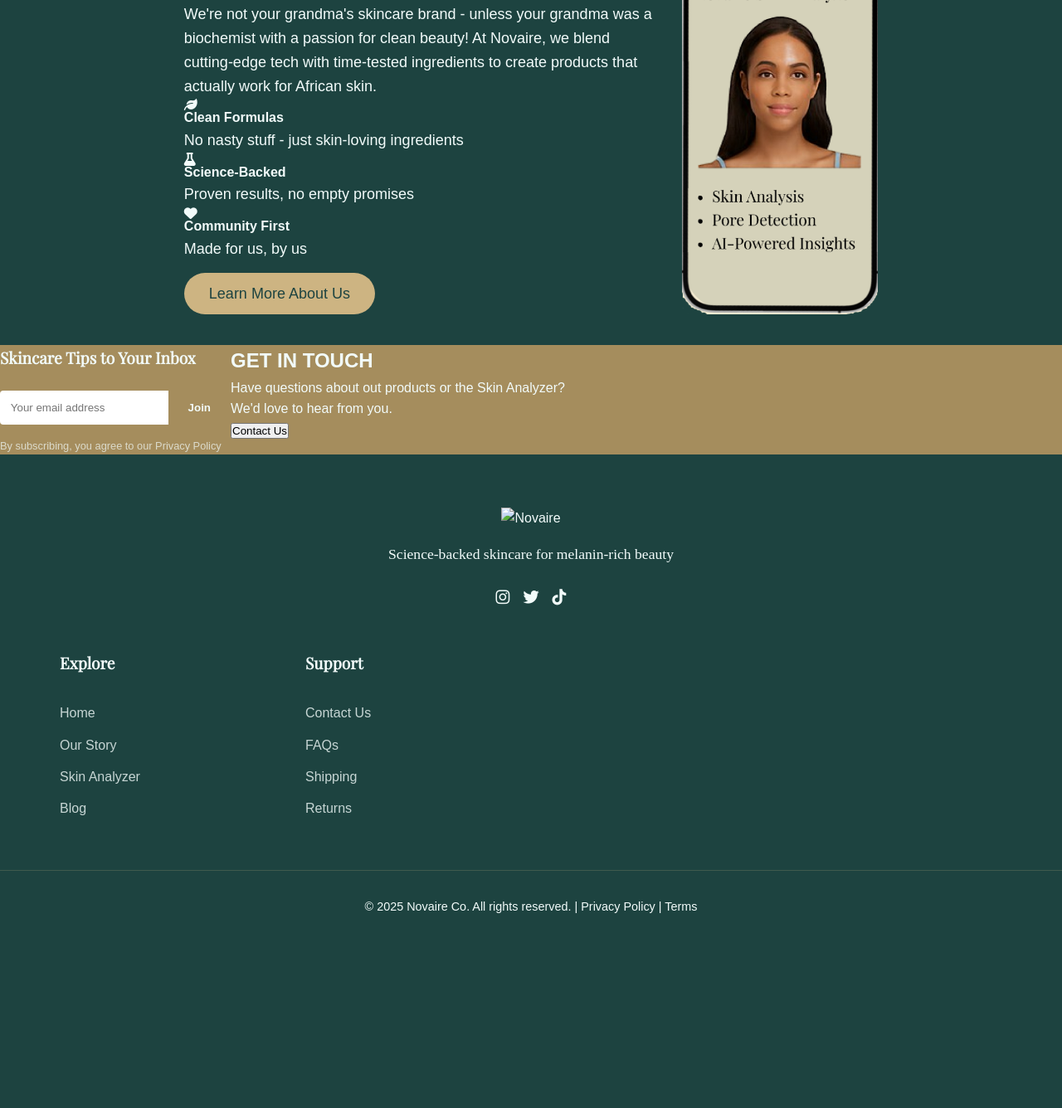
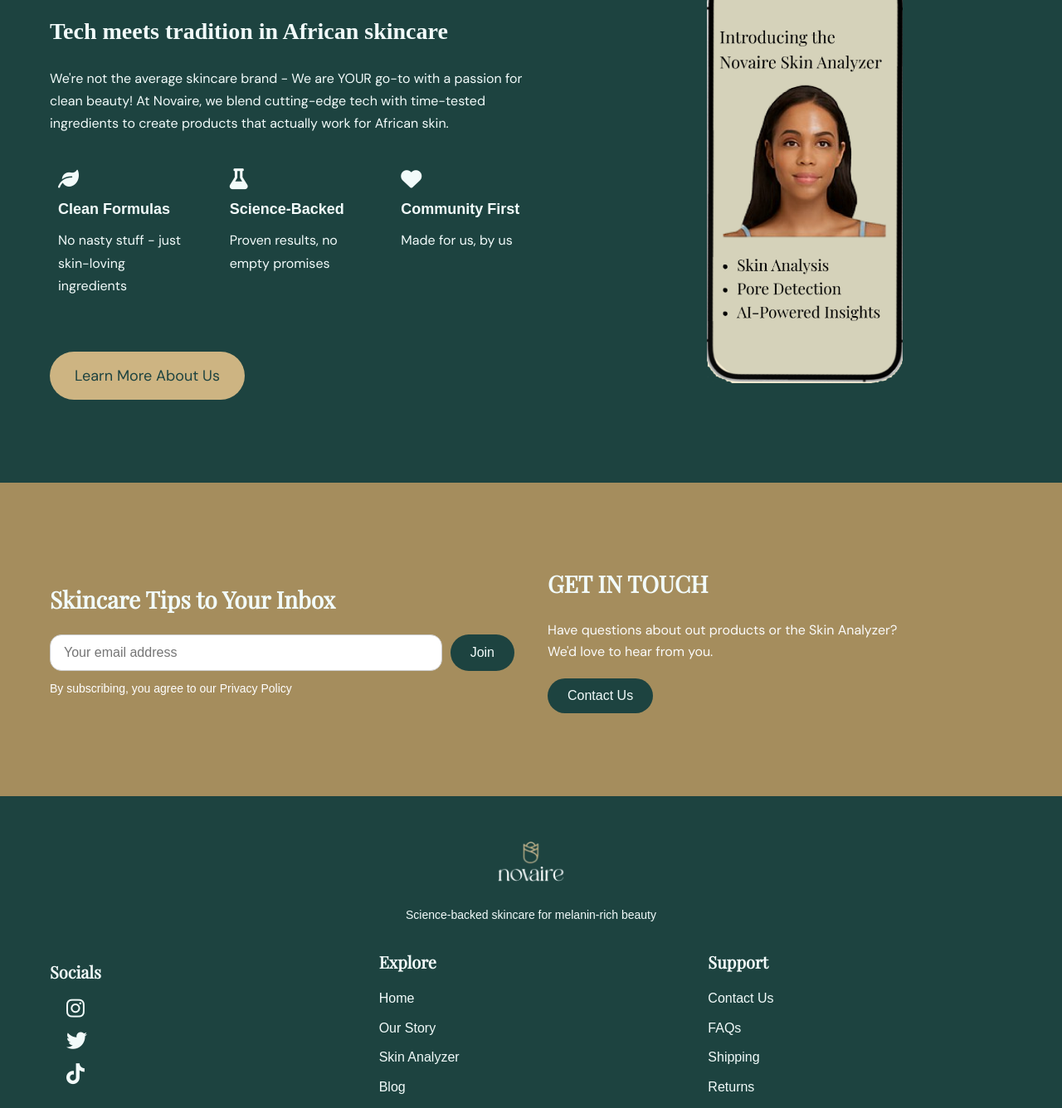
Before and after one commit to G3-RA/NovaireSkinAnalyzer, a plain HTML site: page index.html in a window 1280 px wide. Shown: the part 1029-2365 px from the top of the page at 83% size. Before the commit the page ends 2166 px from the top, so only its background shows below. Drawn offline with nearby package versions, Linux system fonts and the light colour scheme.

Commit message:
Analyzer styles

```diff
--- a/index.html
+++ b/index.html
@@ -9,6 +9,7 @@
         <link rel="stylesheet" href="style.css">
         <link rel="stylesheet" href="https://cdnjs.cloudflare.com/ajax/libs/font-awesome/6.0.0-beta3/css/all.min.css">
     </head>
+
     <body>
         <!-- HEADER SECTION -->
         <header>
@@ -47,32 +48,28 @@
                     <h2>Hey there, we're Novaire</h2>
                     <h3>Tech meets tradition in African skincare</h3>
                     <p>
-                    We're not your grandma's skincare brand - unless your grandma was a biochemist
+                        We're not the average skincare brand - We are YOUR go-to
                         with a passion for clean beauty! At Novaire, we blend cutting-edge tech with
                         time-tested ingredients to create products that actually work for African skin.
                     </p>
 
                     <div class="brand-pillars">
                         <div class="pillar">
-                        <i class="fas fa-leaf"><h4>Clean Formulas</h4></i>
-
+                            <h4><i class="fas fa-leaf"></i>  Clean Formulas</h4>
                             <p>No nasty stuff - just skin-loving ingredients</p>
                         </div>
                         <div class="pillar">
-                        <i class="fas fa-flask"><h4>Science-Backed</h4></i>
-
+                            <h4><i class="fas fa-flask"></i>  Science-Backed</h4>
                             <p>Proven results, no empty promises</p>
                         </div>
                         <div class="pillar">
-                        <i class="fas fa-heart"><h4>Community First</h4></i>
-
+                            <h4><i class="fas fa-heart"></i> Community First</h4>
                             <p>Made for us, by us</p>
                         </div>
                     </div>
                 </div>
                 <br>
                 <a href="#" class="cta-button">Learn More About Us</a>
-            <!-- <p>Novaire Skin Analyzer is a cutting-edge tool designed to analyze and enhance your skin's health. Using advanced technology, we provide you with personalized insights and recommendations for flawless skin.</p> -->
             </div>
 
             <div class="index-about-image">
@@ -81,15 +78,9 @@
         </section>
 
 
-    <!-- CTA BANNER -->
-    <!-- <section class="cta-banner">
-        <p>Ready to transform your skincare routine? Start your skin analysis today!</p>
-        <a href="#analyzer" class="cta-button">Analyze My Skin</a>
-    </section> -->
-
+        <!-- NEWSLETTER COLUMN -->
         <section class="index-cta">
-        <!-- Newsletter Column -->
-        <div class="footer-newsletter">
+            <div class="newsletter">
                 <h3>Skincare Tips to Your Inbox</h3>
                 <form class="newsletter-form">
                     <input type="email" placeholder="Your email address">
@@ -108,18 +99,23 @@
             </aside>
         </section>
 
+
         <!-- FOOTER SECTION -->
         <footer class="site-footer">
+            <figure>
+                <img src="images/footer-logo.png" alt="Novaire" class="footer-logo">
+                <figcaption>Science-backed skincare for melanin-rich beauty</figcaption>
+            </figure>
+
             <div class="footer-container">
                 <!-- Brand Column -->
-        <div class="footer-brand">
-            <img src="images/logo-light.png" alt="Novaire" class="footer-logo">
-            <p class="footer-tagline">Science-backed skincare for melanin-rich beauty</p>
                 <div class="social-links">
-                <a href="#"><i class="fab fa-instagram"></i></a>
-                <a href="#"><i class="fab fa-twitter"></i></a>
-                <a href="#"><i class="fab fa-tiktok"></i></a>
-            </div>
+                    <h3>Socials</h3>
+                    <ul>
+                        <li><a href="#"><i class="fab fa-instagram"></i></a></li>
+                        <li><a href="#"><i class="fab fa-twitter"></i></a></li>
+                        <li><a href="#"><i class="fab fa-tiktok"></i></a></li>
+                    </ul>
                 </div>
 
                 <!-- Links Column -->
--- a/style.css
+++ b/style.css
@@ -25,7 +25,8 @@
   list-style-type: none;
 }
 
-/* HEADER STYLES*/
+
+/*========== HEADER STYLES ==========*/
 header {
   background: linear-gradient( to left, #442e04, #cdb482);
   padding: 10px 0;
@@ -62,7 +63,8 @@
     color: #1d4340;
 }
 
-/* INDEX HERO STYLES */
+
+/*========== INDEX HERO STYLES ==========*/
 .index-hero {
   background: url('images/hero1.png') no-repeat center center/cover;
   height: 100vh;
@@ -88,40 +90,57 @@
 .cta-button {
   background-color: #cdb482;
   padding: 15px 30px;
+  font-family: 'DM Sans', sans-serif;
   font-size: 18px;
   color: #1d4340;
   border-radius: 30px;
-  transition: background-color 0.3s;
+  transition: background-color 0.3s ease;
+  display: inline-block;
+  margin-top: 30px;
+  text-decoration: none;
 }
 
 .cta-button:hover {
   background-color: #a58d5d;
 }
 
-/* INDEX ABOUT STYLES */
+/*========== INDEX ABOUT STYLES ==========*/
 .index-about {
   display: flex;
-  justify-content: center;
+  flex-wrap: wrap;
+  justify-content: space-between;
   align-items: center;
-  padding: 30px 20px;
+  padding: 100px 60px;
+  gap: 40px;
 }
 
 .index-about-content {
+  flex: 1;
   max-width: 600px;
-  padding-right: 30px;
 }
 
 .index-about h2 {
   font-family: 'Playfair Display', serif;
   font-size: 36px;
+  margin-bottom: 10px;
+}
+
+.index-about h3 {
+  font-family: 'Cormorant Garamond', serif;
+  font-size: 28px;
   margin-bottom: 20px;
-  color: #f2fbfa;
 }
 
 .index-about p {
-    color: #f2fbfa;
-    font-size: 18px;
-    line-height: 1.6;
+  font-family: 'DM Sans', sans-serif;
+  font-size: 16px;
+  line-height: 1.7;
+}
+
+.index-about-image {
+  flex: 1;
+  max-width: 500px;
+  text-align: center;
 }
 
 .index-about-image img {
@@ -131,13 +150,113 @@
   border-radius: 8px;
 }
 
-/* INDEX CTA SECTION */
+.brand-pillars {
+  display: flex;
+  flex-wrap: wrap;
+  gap: 20px;
+  margin-top: 30px;
+}
+
+.pillar {
+  flex: 1;
+  padding: 10px;
+  border-radius: 5px;
+  text-align: left;
+}
+
+.pillar i {
+  font-size: 25px;
+  margin-bottom: 10px;
+  display: block;
+}
+
+.pillar h4 {
+  margin-bottom: 10px;
+  font-weight: 600;
+  font-size: 18px;
+}
+
+/*========== INDEX CTA SECTION ==========*/
 .index-cta {
   display: flex;
+  flex-wrap: wrap;
   background-color: #a58d5d;
+  justify-content: space-between;
+  align-items: center;
+  padding: 100px 60px;
+  gap: 40px;
 }
 
-/* CTA Banner */
+.newsletter, .index-cta aside {
+  flex: 1;
+  min-width: 280px;
+}
+
+.newsletter h3,
+.index-cta aside h2 {
+  font-family: 'Playfair Display', serif;
+  font-size: 28px;
+  margin-bottom: 20px;
+}
+
+.newsletter-form {
+  display: flex;
+  flex-wrap: wrap;
+  gap: 10px;
+}
+
+.newsletter-form input[type="email"] {
+  flex: 1;
+  padding: 12px 16px;
+  font-size: 16px;
+  border: 1px solid #ccc;
+  border-radius: 14px;
+}
+
+.index-cta form button {
+  background-color: #1d4340;
+  color: #f2fbfa;
+  padding: 12px 24px;
+  border: none;
+  border-radius: 28px;
+  font-size: 16px;
+  cursor: pointer;
+  transition: background-color 0.3s ease;
+}
+
+.newsletter-form button:hover {
+  background-color: #32736e;
+}
+
+.index-cta aside p {
+  font-family: 'DM Sans', sans-serif;
+  font-size: 16px;
+  line-height: 1.6;
+  margin-bottom: 20px;
+  color: #fbfbfb;
+}
+
+.index-cta aside button {
+  background-color: #1d4340;
+  color: #f2fbfa;
+  border: none;
+  padding: 12px 24px;
+  border-radius: 28px;
+  font-size: 16px;
+  cursor: pointer;
+  transition: background-color 0.3s ease;
+}
+
+.index-cta aside button:hover {
+  background-color: #32736e;
+}
+
+.disclaimer {
+  font-size: 14px;
+  margin-top: 10px;
+  color: #fff;
+}
+/*========== CTA Banner ===========*/
 .cta-banner {
   background-color: #cdb482;
   color: #fff;
@@ -150,196 +269,233 @@
   margin-bottom: 20px;
 }
 
-/* Footer */
-/* footer {
-  background-color: #1d4340;
-  color: #fff;
-  padding: 20px 0;
+
+/*========== ANALYZER HERO STYLES ==========*/
+.analyzer-hero {
+  /* background: ; */
+  text-align: center;
+  padding: 100px 20px;
+  color: #f2fbfa;
+}
+
+.analyzer-hero h1 {
+  font-family: 'Playfair Display', serif;
+  font-size: 40px;
+  margin-bottom: 20px;
+}
+
+.analyzer-hero p {
+  font-family: 'DM Sans', sans-serif;
+  font-size: 18px;
+  margin-bottom: 30px;
+}
+
+.how-it-works {
+  display: flex;
+  justify-content: space-between;
+  flex-wrap: wrap;
+  gap: 30px;
+  padding: 80px 60px;
+  background-color: #cdb482;
   text-align: center;
 }
 
-footer .footer-content {
+.how-it-works .step {
+  flex: 1;
+  min-width: 220px;
+  max-width: 300px;
+}
+
+.how-it-works h3 {
+  color: #1d4340;
+  font-size: 20px;
+  margin-bottom: 10px;
+}
+
+.how-it-works p {
+  color: #3c2e21;
+  font-size: 16px;
+}
+
+.testimonials {
+  background-color: #e8dfc7;
+  padding: 80px 20px;
+  text-align: center;
+}
+
+.testimonials h2 {
+  font-family: 'Playfair Display', serif;
+  color: #1d4340;
+  font-size: 32px;
+}
+
+.testimonials .subhead {
+  font-family: 'DM Sans', sans-serif;
+  color: #3c2e21;
+  margin-bottom: 40px;
+}
+
+.testimonial-carousel {
+  max-width: 700px;
+  margin: 0 auto 40px;
+}
+
+.testimonial img.before-after {
+  width: 100%;
+  max-width: 300px;
+  border-radius: 10px;
+  margin-bottom: 20px;
+}
+
+.testimonial blockquote {
+  font-style: italic;
+  margin: 10px 0;
+  color: #3c2e21;
+}
+
+.testimonial .author {
+  font-weight: bold;
+  color: #1d4340;
+}
+
+.social-proof {
+  padding-top: 40px;
+  color: #1d4340;
+}
+
+.social-logos img {
+  height: 40px;
+  margin: 10px;
+}
+
+
+/*========== FOOTER STYLES ==========*/
+.site-footer {
+  background-color: #1d4340;
+  color: #f2fbfa;
+  padding: 40px 20px;
+  font-family: 'DM Sans', sans-serif;
+}
+
+.site-footer figure {
+  text-align: center;
+  margin-bottom: 30px;
+}
+
+.footer-logo {
+  width: 140px;
+  height: auto;
+  border-radius: 8px;
+}
+
+figcaption {
+  font-size: 14px;
+  margin-top: 10px;
+  color: #f2fbfa;
+}
+
+.footer-container {
   display: flex;
   justify-content: space-between;
   align-items: center;
+  flex-wrap: wrap;
+  gap: 30px;
+  max-width: 1200px;
+  margin: 0 auto;
   padding: 0 20px;
 }
 
-.footer-nav a {
-  margin-right: 20px;
-  color: #fff;
+.social-links {
+  justify-content: center;
+  align-items: center;
 }
 
-.socials a {
-  margin-left: 10px;
-  color: #fff;
-} */
- /* FOOTER STYLES */
-.site-footer {
-    background-color: var(--primary);
-    color: var(--light);
-    padding: 4rem 0 0;
-    font-family: 'DM Sans', sans-serif;
+.footer-links,
+.social-links {
+  flex: 1;
+  min-width: 220px;
 }
 
-.footer-container {
-    max-width: 1200px;
-    margin: 0 auto;
-    padding: 0 2rem;
-    display: grid;
-    grid-template-columns: repeat(auto-fit, minmax(200px, 1fr));
-    gap: 3rem;
+.footer-links h3,
+.social-links h3 {
+  font-family: 'Playfair Display', serif;
+  font-size: 20px;
+  margin-bottom: 15px;
+  color: #f2fbfa;
 }
 
-.footer-brand {
-    grid-column: 1 / -1;
-    text-align: center;
+.footer-links ul,
+.social-links ul {
+  list-style: none;
+  padding: 0;
 }
 
-.footer-logo {
-    width: 150px;
-    margin-bottom: 1rem;
+.footer-links ul li,
+.social-links ul li {
+  margin-bottom: 10px;
 }
 
-.footer-tagline {
-    font-family: 'Cormorant Garamond', serif;
-    font-size: 1.1rem;
-    margin-bottom: 1.5rem;
+.footer-links ul li a,
+.social-links ul li a {
+  color: #f2fbfa;
+  text-decoration: none;
+  transition: color 0.3s ease;
 }
 
-.social-links {
-    display: flex;
-    justify-content: center;
-    gap: 1rem;
+.footer-links ul li a:hover,
+.social-links ul li a:hover {
+  color: #cdb482;
 }
 
-.social-links a {
-    color: var(--light);
-    font-size: 1.2rem;
-    transition: color 0.3s;
-}
-
-.social-links a:hover {
-    color: var(--secondary);
-}
-
-.footer-links h3 {
-    font-family: 'Playfair Display', serif;
-    font-size: 1.2rem;
-    margin-bottom: 1.5rem;
-    position: relative;
-    padding-bottom: 0.5rem;
-}
-
-.footer-links h3::after {
-    content: '';
-    position: absolute;
-    left: 0;
-    bottom: 0;
-    width: 40px;
-    height: 2px;
-    background: var(--secondary);
-}
-
-.footer-links ul {
-    list-style: none;
-}
-
-.footer-links li {
-    margin-bottom: 0.8rem;
-}
-
-.footer-links a {
-    color: var(--light);
-    opacity: 0.8;
-    transition: all 0.3s;
-}
-
-.footer-links a:hover {
-    opacity: 1;
-    color: var(--secondary);
-    padding-left: 5px;
-}
-
-.footer-newsletter h3 {
-    font-family: 'Playfair Display', serif;
-    font-size: 1.2rem;
-    margin-bottom: 1.5rem;
-}
-
-.newsletter-form {
-    display: flex;
-    margin-bottom: 1rem;
-}
-
-.newsletter-form input {
-    flex: 1;
-    padding: 0.8rem;
-    border: none;
-    border-radius: 4px 0 0 4px;
-}
-
-.newsletter-form button {
-    background: var(--secondary);
-    color: var(--primary);
-    border: none;
-    padding: 0 1.5rem;
-    border-radius: 0 4px 4px 0;
-    font-weight: 600;
-    cursor: pointer;
-}
-
-.disclaimer {
-    font-size: 0.8rem;
-    opacity: 0.7;
+.social-links ul li a i {
+  font-size: 25px;
+  align-items: center;
+  padding-left: 20px;
 }
 
 .footer-bottom {
-    text-align: center;
-    padding: 2rem 0;
-    margin-top: 3rem;
-    border-top: 1px solid rgba(205, 180, 130, 0.2);
+  text-align: center;
+  font-size: 13px;
+  margin-top: 40px;
+  color: #f2fbfa;
+  border-top: 1px solid rgba(255, 255, 255, 0.2);
+  padding-top: 20px;
 }
 
-.footer-bottom p {
-    font-size: 0.9rem;
+.footer-bottom a {
+  color: #f2fbfa;
+  text-decoration: solid;
+  margin: 0 8px;
+  font-weight: 600;
+  transition: color 0.3s ease;
+}
+
+.footer-bottom a:hover {
+  color: #cdb482;
 }
 
 
 /* Responsive Design */
-@media screen and (max-width: 768px) {
+@media (max-width: 768px) {
   .hero-content h1 {
     font-size: 32px;
   }
 
-  .about {
+  .index-about {
     flex-direction: column;
-    text-align: center;
+    padding: 60px 20px;
   }
 
-  .about-image img {
+  .index-about-content,
+  .index-about-image {
     max-width: 100%;
-    margin-top: 20px;
   }
 
-  .footer-content {
-    flex-direction: column;
-    align-items: center;
+  .pillar {
+    flex: 1 1 100%;
   }
-}
-/* Responsive Adjustments */
-@media (max-width: 768px) {
-    .footer-container {
-        grid-template-columns: 1fr;
-        text-align: center;
-    }
 
-    .footer-links h3::after {
-        left: 50%;
-        transform: translateX(-50%);
-    }
-
-    .newsletter-form {
+  .newsletter-form {
         flex-direction: column;
     }
 
@@ -351,4 +507,4 @@
     .newsletter-form input {
         border-radius: 4px 4px 0 0;
     }
-}
+  }
```
Also changed, not shown: analyzer.html (+19 -7 lines), contact.html (+11 -7 lines), images/footer-logo.png (added). Lines whose indentation alone changed are shown as unchanged.
